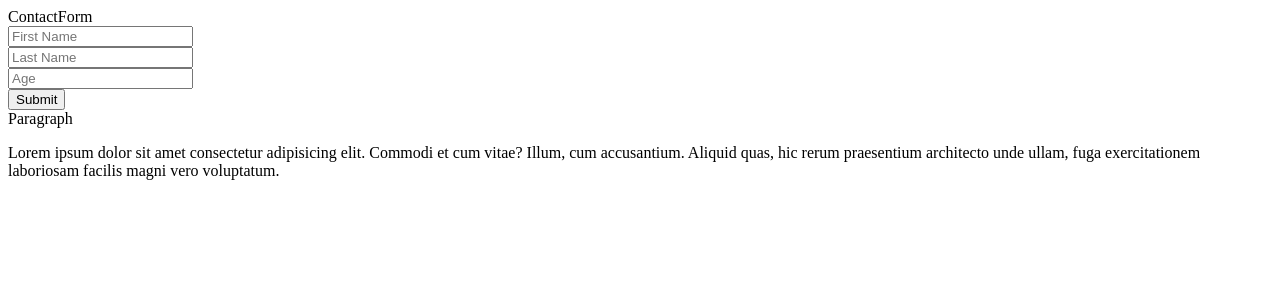
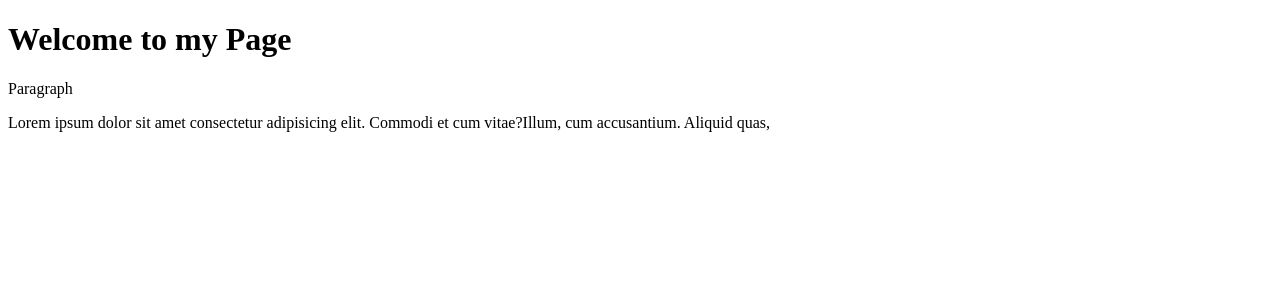
Before and after one commit to Erlisja/React-in-Depth, a React (Vite) app: page / in a window 1280 px wide. Shown: the top 300 px of the page. Built offline with nearby package versions, Linux system fonts and the light colour scheme.

Commit message:
component props"

```diff
--- a/src/App.jsx
+++ b/src/App.jsx
@@ -7,6 +7,7 @@ import Input from "./components/Input"
 import Grades from "./components/Grades"
 import ContactForm from './components/ContactForm'
 import Paragraph from './components/Paragraph'
+import Section from './components/Section'
 function App() {
 
 
@@ -26,8 +27,9 @@ function App() {
     {/* <Button /> */}
     {/* <Input /> */}
     {/* <Grades /> */}
-    <ContactForm />
-    <Paragraph />
+    {/* <ContactForm /> */}
+
+    <Section />
     </>
 
   )
--- a/src/components/Header.jsx
+++ b/src/components/Header.jsx
@@ -1,8 +1,8 @@
 import React from 'react'
 
-function Header() {
+function Header(props) {
   return (
-    <h1>Header</h1>
+    <h1>{props.text}</h1>
   )
 }
 
--- a/src/components/Paragraph.jsx
+++ b/src/components/Paragraph.jsx
@@ -1,14 +1,15 @@
 import React from 'react'
 
-function Paragraph() {
+function Paragraph(props) {
   return (
     <>
     <div>Paragraph</div>
-    <p>Lorem ipsum dolor sit amet consectetur adipisicing elit. Commodi et cum vitae?
+    <p>{props.text}</p>
+        {/* Lorem ipsum dolor sit amet consectetur adipisicing elit. Commodi et cum vitae?
         Illum, cum accusantium. Aliquid quas,
         hic rerum praesentium architecto unde ullam, fuga exercitationem
         laboriosam facilis magni vero voluptatum.
-        </p>
+        </p> */}
     </>
   )
 }
--- a/src/components/Section.jsx
+++ b/src/components/Section.jsx
@@ -4,8 +4,8 @@ import Header from "./Header"
 function Section() {
   return (
     <>
-    <Header />
-    <Paragraph />
+    <Header text={'Welcome to my Page'} />
+    <Paragraph text={'Lorem ipsum dolor sit amet consectetur adipisicing elit. Commodi et cum vitae?Illum, cum accusantium. Aliquid quas, '} />
     </>
 
   )
```
